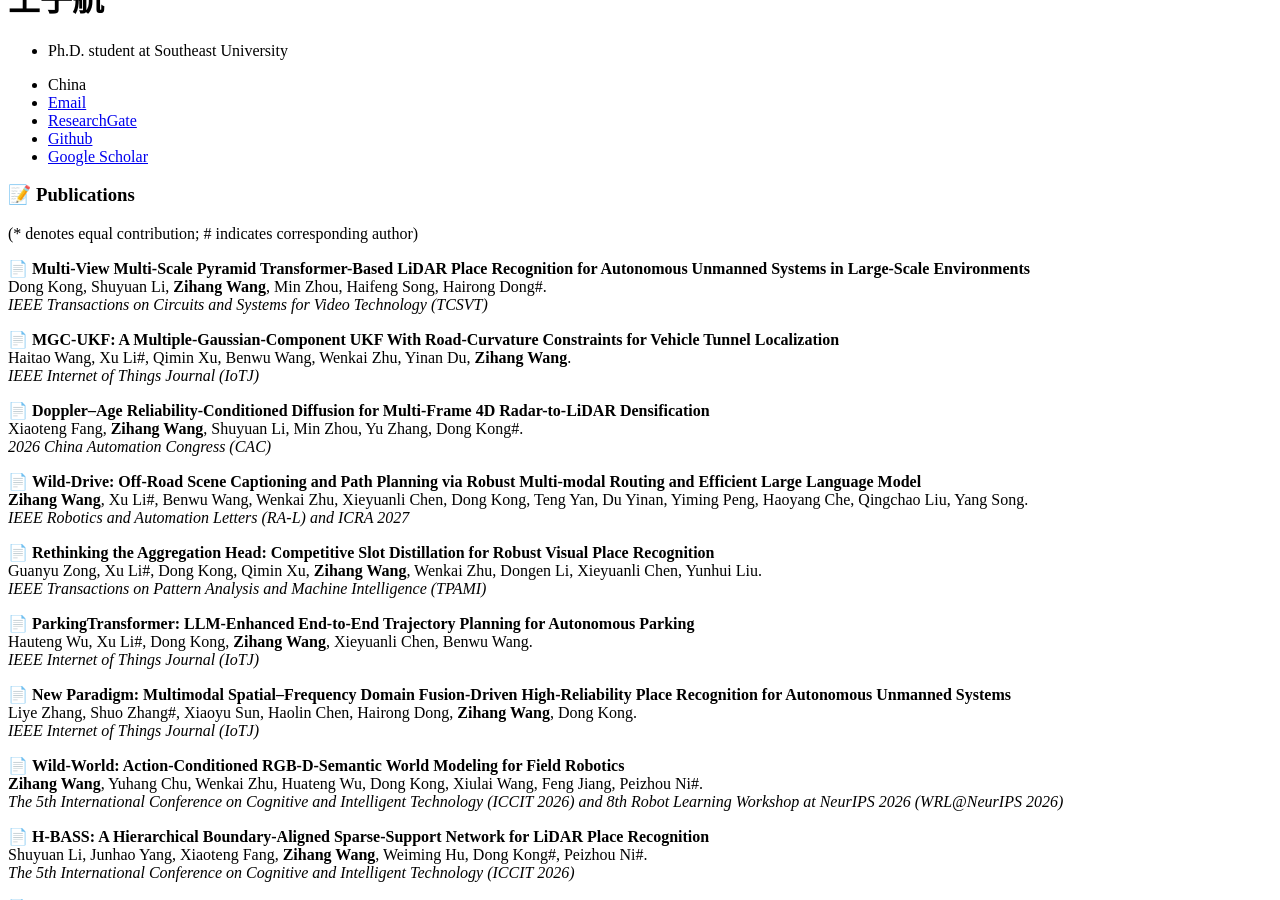
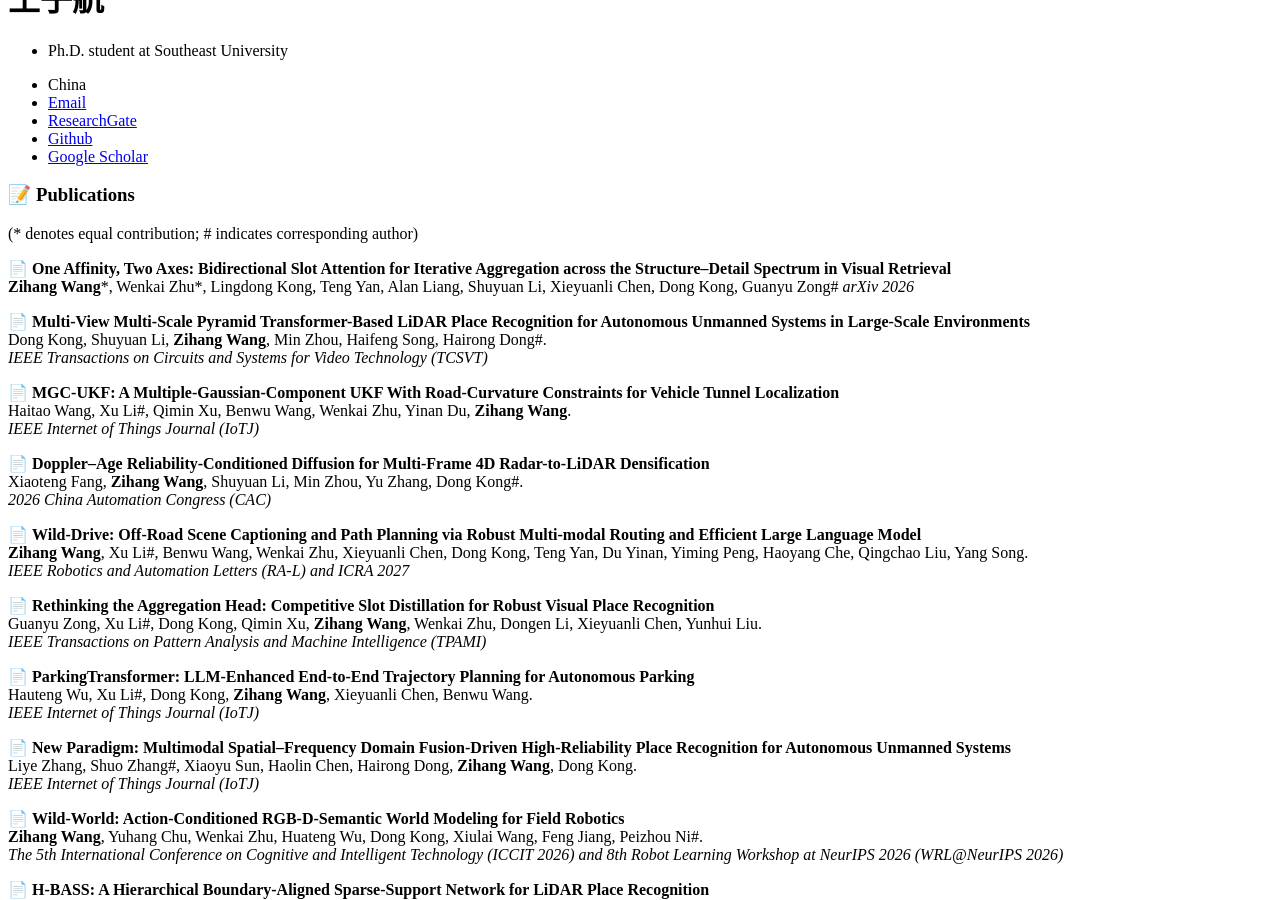
Before and after one commit to wangzihanggg/wangzihanggg.github.io, a Jekyll site: the page built from _pages/includes/pub.md, in a window 1280 px wide and 900 px high, scrolled down 308 px. Built offline with Jekyll 4.4.1, drawn with Linux system fonts in a browser that asks for light colours; our own code applies the rules of GitHub Pages for plain Markdown files.

Commit message:
Update pub.md

```diff
--- a/_pages/includes/pub.md
+++ b/_pages/includes/pub.md
@@ -4,6 +4,12 @@
 (* denotes equal contribution; # indicates corresponding author)
 
 <div class="paper-text">
+<p> 📄
+  <strong>One Affinity, Two Axes: Bidirectional Slot Attention for Iterative Aggregation across the Structure–Detail Spectrum in Visual Retrieval</strong><br>
+  <strong>Zihang Wang</strong>*, Wenkai Zhu*, Lingdong Kong, Teng Yan, Alan Liang, Shuyuan Li, Xieyuanli Chen, Dong Kong, Guanyu Zong#
+  <em>arXiv 2026</em>
+</p>
+
 <p> 📄
   <strong>Multi-View Multi-Scale Pyramid Transformer-Based LiDAR Place Recognition for Autonomous Unmanned Systems in Large-Scale Environments</strong><br>
   Dong Kong, Shuyuan Li, <strong>Zihang Wang</strong>, Min Zhou, Haifeng Song, Hairong Dong#.<br>
```
